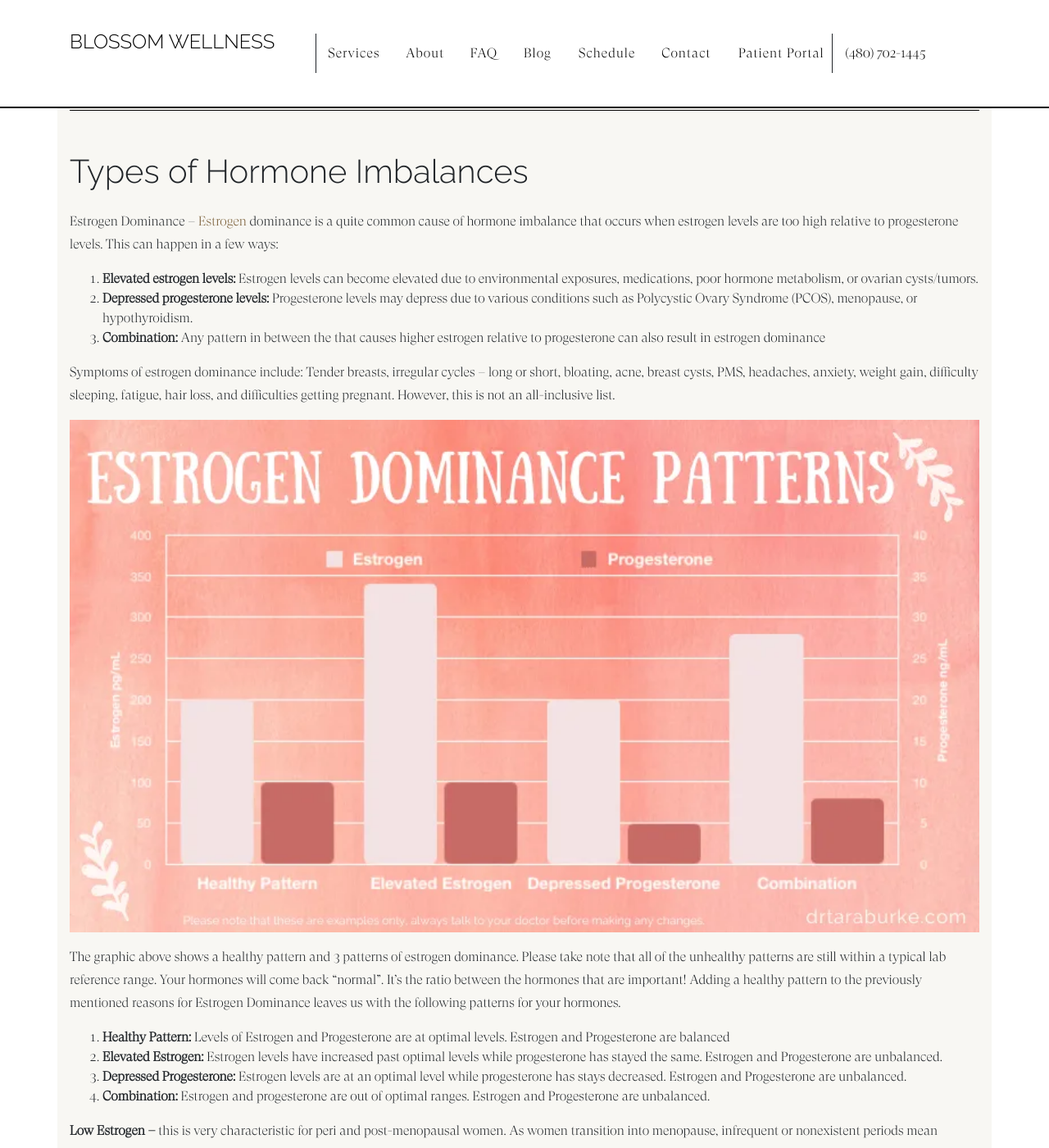
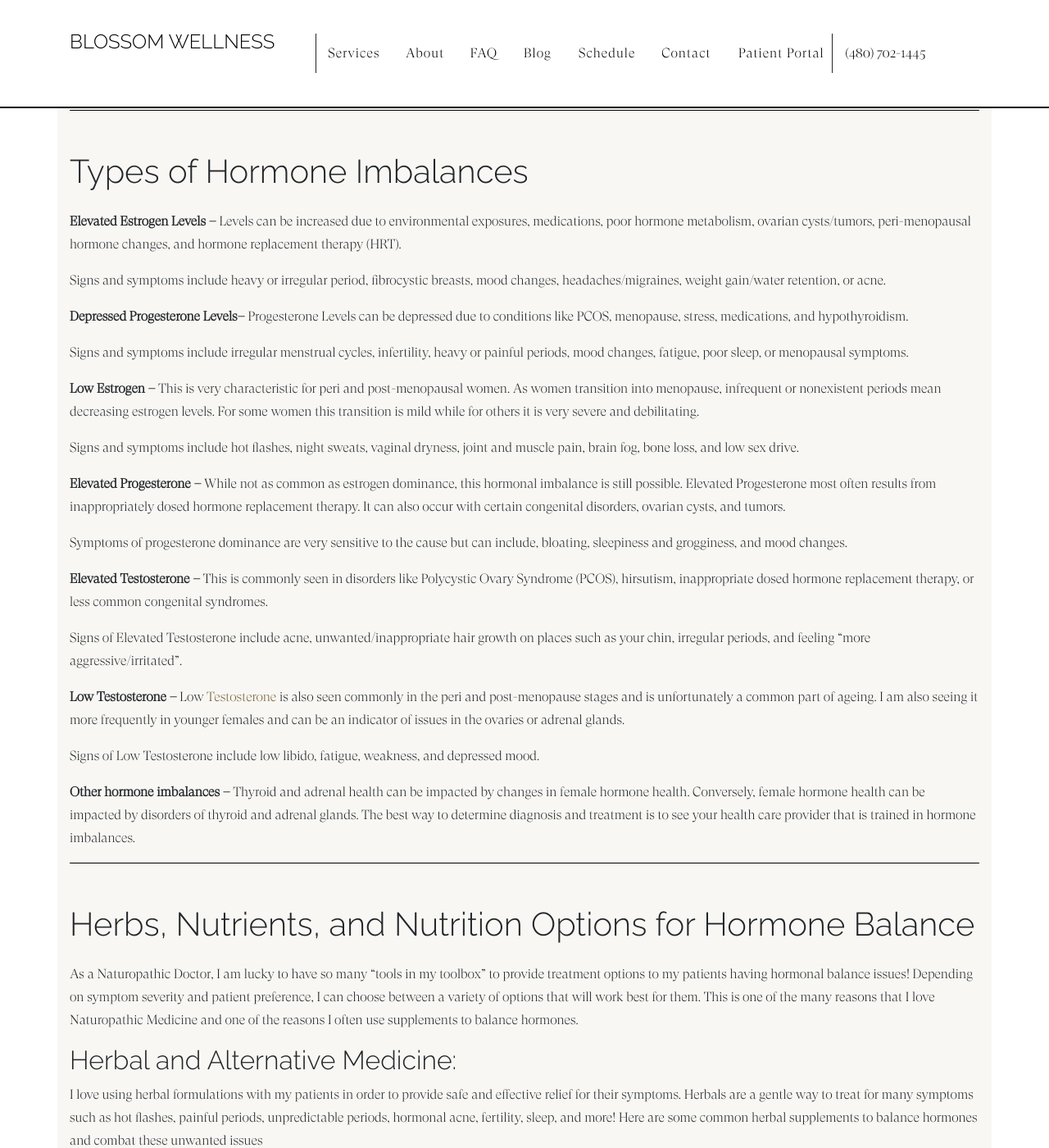
Before and after one commit to kburke8/drtaraburke, a Jekyll site: the page built from _posts/2019-11-27-supplements-to-balance-hormones.md, in a window 1280 px wide and 1400 px high, scrolled down 1142 px. Shown: the whole window at 82% size. Built offline with Jekyll 4.4.1, drawn with Linux system fonts in a browser that asks for light colours; nearby versions of some CDN libraries; library files that are not in the unit come from our copies; a script that is not in the unit is left out; some of the changed text lies outside the part shown.

Commit message:
updates from tara

```diff
--- a/_posts/2019-11-27-supplements-to-balance-hormones.md
+++ b/_posts/2019-11-27-supplements-to-balance-hormones.md
@@ -28,24 +28,15 @@ However, choosing supplements for hormone balance isn’t always cut and dry. De
 
 ## Types of Hormone Imbalances
 
-Estrogen Dominance – [Estrogen](https://www.hormone.org/your-health-and-hormones/glands-and-hormones-a-to-z/hormones/estrogen) dominance is a quite common cause of hormone imbalance that occurs when estrogen levels are too high relative to progesterone levels. This can happen in a few ways:
+**Elevated Estrogen Levels –**  Levels can be increased due to environmental exposures, medications, poor hormone metabolism, ovarian cysts/tumors, peri-menopausal hormone changes, and hormone replacement therapy (HRT).
 
-1. **Elevated estrogen levels:** Estrogen levels can become elevated due to environmental exposures, medications, poor hormone metabolism, or ovarian cysts/tumors.
-2. **Depressed progesterone levels:** Progesterone levels may depress due to various conditions such as Polycystic Ovary Syndrome (PCOS), menopause, or hypothyroidism.
-3. **Combination:** Any pattern in between the that causes higher estrogen relative to progesterone can also result in estrogen dominance
+Signs and symptoms include heavy or irregular period, fibrocystic breasts, mood changes, headaches/migraines, weight gain/water retention, or acne.
 
-Symptoms of estrogen dominance include: Tender breasts, irregular cycles – long or short, bloating, acne, breast cysts, PMS, headaches, anxiety, weight gain, difficulty sleeping, fatigue, hair loss, and difficulties getting pregnant. However, this is not an all-inclusive list.
+**Depressed Progesterone Levels–**  Progesterone Levels can be depressed due to conditions like PCOS, menopause, stress, medications, and hypothyroidism.
 
-![Supplements To Balance Hormones Chart](../assets/img/Copy-of-Est-Dom-Patterns-Graphic.webp)
+Signs and symptoms include irregular menstrual cycles, infertility, heavy or painful periods, mood changes, fatigue, poor sleep, or menopausal symptoms.
 
-The graphic above shows a healthy pattern and 3 patterns of estrogen dominance. Please take note that all of the unhealthy patterns are still within a typical lab reference range. Your hormones will come back “normal”. It’s the ratio between the hormones that are important! Adding a healthy pattern to the previously mentioned reasons for Estrogen Dominance leaves us with the following patterns for your hormones.
-
-1. **Healthy Pattern:** Levels of Estrogen and Progesterone are at optimal levels. Estrogen and Progesterone are balanced
-2. **Elevated Estrogen:** Estrogen levels have increased past optimal levels while progesterone has stayed the same. Estrogen and Progesterone are unbalanced.
-3. **Depressed Progesterone:** Estrogen levels are at an optimal level while progesterone has stays decreased. Estrogen and Progesterone are unbalanced.
-4. **Combination:** Estrogen and progesterone are out of optimal ranges. Estrogen and Progesterone are unbalanced.
-
-**Low Estrogen –** this is very characteristic for peri and post-menopausal women. As women transition into menopause, infrequent or nonexistent periods mean decreasing estrogen levels. For some women this transition is mild while for others it is very severe and debilitating.
+**Low Estrogen –** This is very characteristic for peri and post-menopausal women. As women transition into menopause, infrequent or nonexistent periods mean decreasing estrogen levels. For some women this transition is mild while for others it is very severe and debilitating.
 
 Signs and symptoms include hot flashes, night sweats, vaginal dryness, joint and muscle pain, brain fog, bone loss, and low sex drive.
 
@@ -67,20 +58,19 @@ Signs of Low Testosterone include low libido, fatigue, weakness, and depressed m
 
 ## Herbs, Nutrients, and Nutrition Options for Hormone Balance
 
-As a Naturopathic Physician, I am lucky to have so many “tools in my toolbox” to provide treatment options to my patients having hormonal balance issues! Depending on symptom severity and patient preference, I can choose between a variety of options that will work best for them. This is one of the many reasons that I love Naturopathic Medicine and one of the reasons I often use supplements to balance hormones.
+As a Naturopathic Doctor, I am lucky to have so many “tools in my toolbox” to provide treatment options to my patients having hormonal balance issues! Depending on symptom severity and patient preference, I can choose between a variety of options that will work best for them. This is one of the many reasons that I love Naturopathic Medicine and one of the reasons I often use supplements to balance hormones.
 
 ### Herbal and Alternative Medicine:
 
 I love using herbal formulations with my patients in order to provide safe and effective relief for their symptoms. Herbals are a gentle way to treat for many symptoms such as hot flashes, painful periods, unpredictable periods, hormonal acne, fertility, sleep, and more! Here are some common herbal supplements to balance hormones and combat these unwanted issues
 
 * ***Black Cohosh (Cimicifuga or Actaea racemose):*** This herb is very famous for its use in menopause, especially for hot flashes. There have been mixed results from research studies on the efficacy of this herb but clinically it has been effective for many patients. I personally find it to be a good option when used in conjunction with other herbals in a formula for menopause. Overshadowed by its attention for menopause relief, this herb is also great for PMS, period cramping, and irregular periods. [^1]
-* ***Chaste Tree (Vitex annus):*** Used traditionally for many years, Chaste Tree Berry is a very famous herb in the realm of hormone balance! It works on the pituitary gland to increase the luteinizing hormone (LH), stimulating ovulation and increasing progesterone.[^2],[^3] It is often used to provide relief from PMS symptoms. [^4] It is a great choice for depressed progesterone levels and/or elevated estrogen levels.
+* ***Chaste Tree (Vitex annus):*** Used traditionally for many years, Chaste Tree Berry is a very famous herb in the realm of hormone balance! It works on the pituitary gland to increase the luteinizing hormone (LH), stimulating ovulation and increasing progesterone.[^2],[^3] It is often used to provide relief from PMS and PMDD symptoms. [^4]
 * ***Kava (Piper methysticum):*** This is a personal favorite herb of mine! Why? Because it does so much, it is one of the best herbal supplements to balance hormones! It is noted for its calming but non-sedative effects[^2],[^5] and efficacy for menopausal symptoms. It also effective at alleviating painful periods due to its muscle relaxant properties.
 * ***Maca (Lepidium Peruvianum):*** This is another personal favorite of mine. It is wonderful for women in all stages of life – from helping regulate cycles in young women to relieving menopausal symptoms. [^6],[^7]
 * ***Fenugreek:*** This herb is most widely known for its use to encourage milk production in breastfeeding mothers. One of its lesser known abilities is to help women with low testosterone level and improving libido. Although the research is still out on whether it results in a direct increase to testosterone, it consistently seems to have a positive effect on the libido. It is also indicated for helping with insulin sensitivity, which is a common use case in patients with Polycystic Ovary Syndrome (PCOS). [^2]
 * ***Licorice and Saw palmetto:*** These herbs are a great choice for those looking to lower testosterone levels such as in patients with Polycystic Ovary Syndrome (PCOS). [^2]
-* ***Dandelion Root and Burdock:*** No discussion about hormone balance and herbs would be complete without talking about these herbs due to their liver loving affinities. You may be wondering why would you need liver herbs for hormone balance? Well, because many of our hormones are metabolized and broken down in our liver. Promoting healthy metabolism means toxins and excess hormone products don’t build up! Dandelion Root [^2] and Burdock [^5] are two such herbs, and that makes them great supplements to balance hormones.
-* ***Diindolymethyl (DIM):*** This amazing supplement comes from cruciferous vegetables. It is most often indicated for cases with elevated estrogen. This is due to the fact that it promotes favorable metabolism of estrogen. [^2]
+* ***Inositol:*** Often used in thyroid and PCOS patients, there is tremendously encouraging research for effectiveness for these conditions when dosed appropriately.
 
 Unfortunately, there are so many wonderful herbal supplements to balance hormones that I cannot possibly mention them all. It is also important to know that there is more to herbs that simply checking what health issues they are indicated for. They also have synergistic properties, which means that some herbs work better together! A naturopathic doctor can come up with a herbal formula that is dosed safely and appropriately for your individualized health history and concerns. There are also pre-made supplements on the market which are formulated for hormone balance. My trustworthy brands in this category include Vitanica and Femenessence.
 
@@ -88,8 +78,8 @@ Unfortunately, there are so many wonderful herbal supplements to balance hormone
 
 Often times we can’t rely solely on herbal supplements to balance hormones, and thus we must combine it with another method. One of my favorite ways to compliment herbal therapies is with dietary recommendations.
 
-* ***Cruciferous Veggies:*** For estrogen dominant conditions, cruciferous vegetables are a wonderful way to help metabolize estrogens better as the contain Indole-3-carbinol (I3C), which favors the less active form of estrogen. 2 Vegetables in general can help enhance liver function which is important since estrogen metabolites can build up if your liver isn’t working optimally.
-* ***Flax seed:*** Known as a superfood, Flax Seed is also a wonderful addition to your diet to help with estrogen levels, as it acts as a phytoestrogen. [^2] What is a phytoestrogen? It is a component that acts like estrogen in the body. This mean it can help with high or low estrogen levels. How? Because it works in the body on estrogen receptors, allowing it to regulate hormone levels appropriately, becoming weakly estrogenic or antiestrogenic. [^8] In this way it can help regulate menstrual cycles and is great for elevated or depressed estrogen levels. It can also help to bind up extra androgens, like testosterone if levels are too high (like in PCOS)
+* ***Veggies:*** Vegetables are a wonderful way to help encourage great hormonal health. Many are high in fiber which can help insulin sensitivity and digestion. Cruciferous vegetables deserve a special mention as they can help metabolize estrogens better as contains Indole-3-carbinol (I3C). 2 Vegetables in general can help enhance liver function which is important because estrogen metabolites can build up if your liver isn’t working optimally.
+* ***Flax seed:*** Known as a superfood, Flax Seed is also a wonderful addition to your diet to help with hormone imbalance, as it acts as a phytoestrogen. [^2] What is a phytoestrogen? It is a component that acts like estrogen in the body. This mean it can help with high or low estrogen levels. How? Because it works in the body on estrogen receptors, allowing it to regulate hormone levels appropriately, becoming weakly estrogenic or antiestrogenic. [^8] In this way it can help regulate menstrual cycles and is great for elevated or depressed estrogen levels. It can also help to bind up extra androgens, like testosterone if levels are too high (like in PCOS), and is great source of fiber. Using phytoestrogens are not for everyone depending on diagnoses, medical history, or medications.
 * ***Spearmint Tea:*** This is wonderful for patients who are having health issues like Polycystic Ovary Syndrome (PCOS), who are looking to help decrease testosterone.
 * ***Avoiding Sugar and Caffeine:*** When estrogen levels are elevated, caffeine and sugar can worsen symptoms. Thus, it is important to avoid drinks that contain these elements.
 
```
Also changed, not shown: _data/sitetext.yml (+4 -4 lines), _services/adrenal-support.md (deleted, +0 -38 lines), _services/digestive-health.md (+1 -1 lines), _services/hormone-balancing.md (+1 -1 lines), _services/irregular-cycles.md (added, +85 -0 lines), _services/pcos.md (+1 -1 lines), _services/thyroid-health.md (+1 -1 lines).
